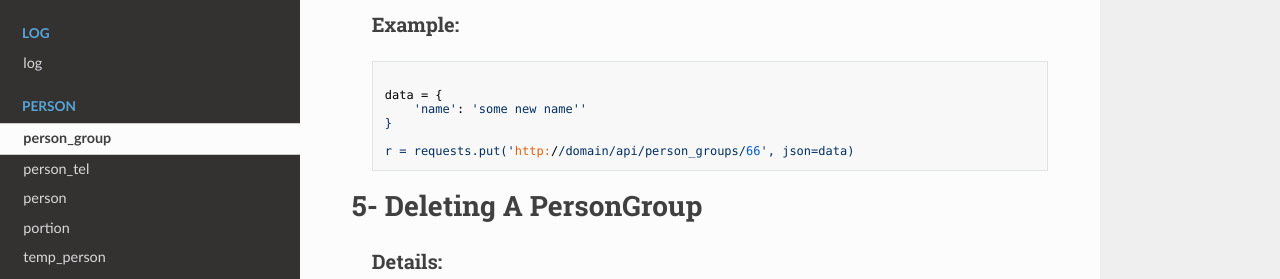
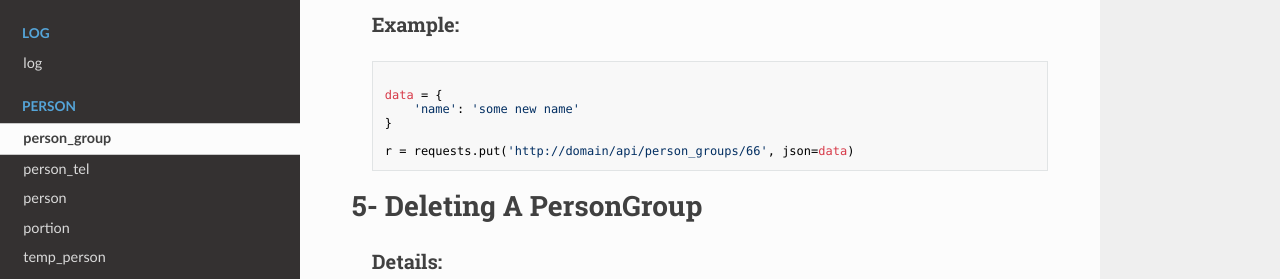
Before and after one commit to behrooz3500/protomapi_docs, an MkDocs documentation site: the page built from docs/pages/person/person_group.md, in a window 1280 px wide and 900 px high, scrolled down 1993 px. Shown: the part 202-481 px from the top of the window. Built offline with MkDocs 1.6.1, drawn with Linux system fonts in a browser that asks for light colours; nearby versions of some CDN libraries.

Commit message:
resolve syntax in examples

```diff
--- a/docs/pages/person/person_group.md
+++ b/docs/pages/person/person_group.md
@@ -170,7 +170,7 @@ r = requests.get('http://domain/api/person_groups', params=params)
 
 <pre><code>
 data = {
-    'name': 'some new name''
+    'name': 'some new name'
 }
 
 r = requests.put('http://domain/api/person_groups/66', json=data)
```
Also changed, not shown: docs/pages/person/person_tel.md (+1 -1 lines).
